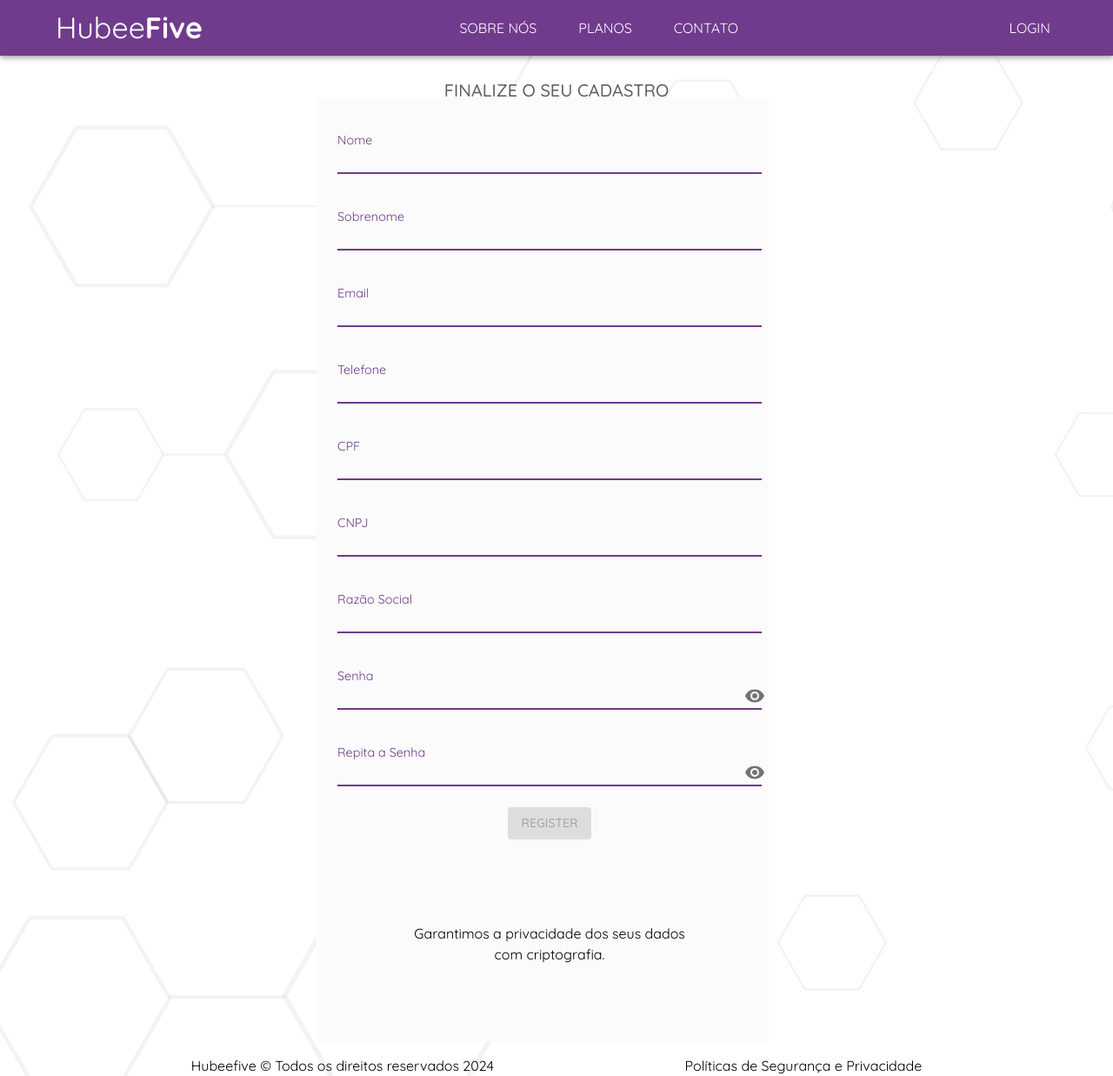
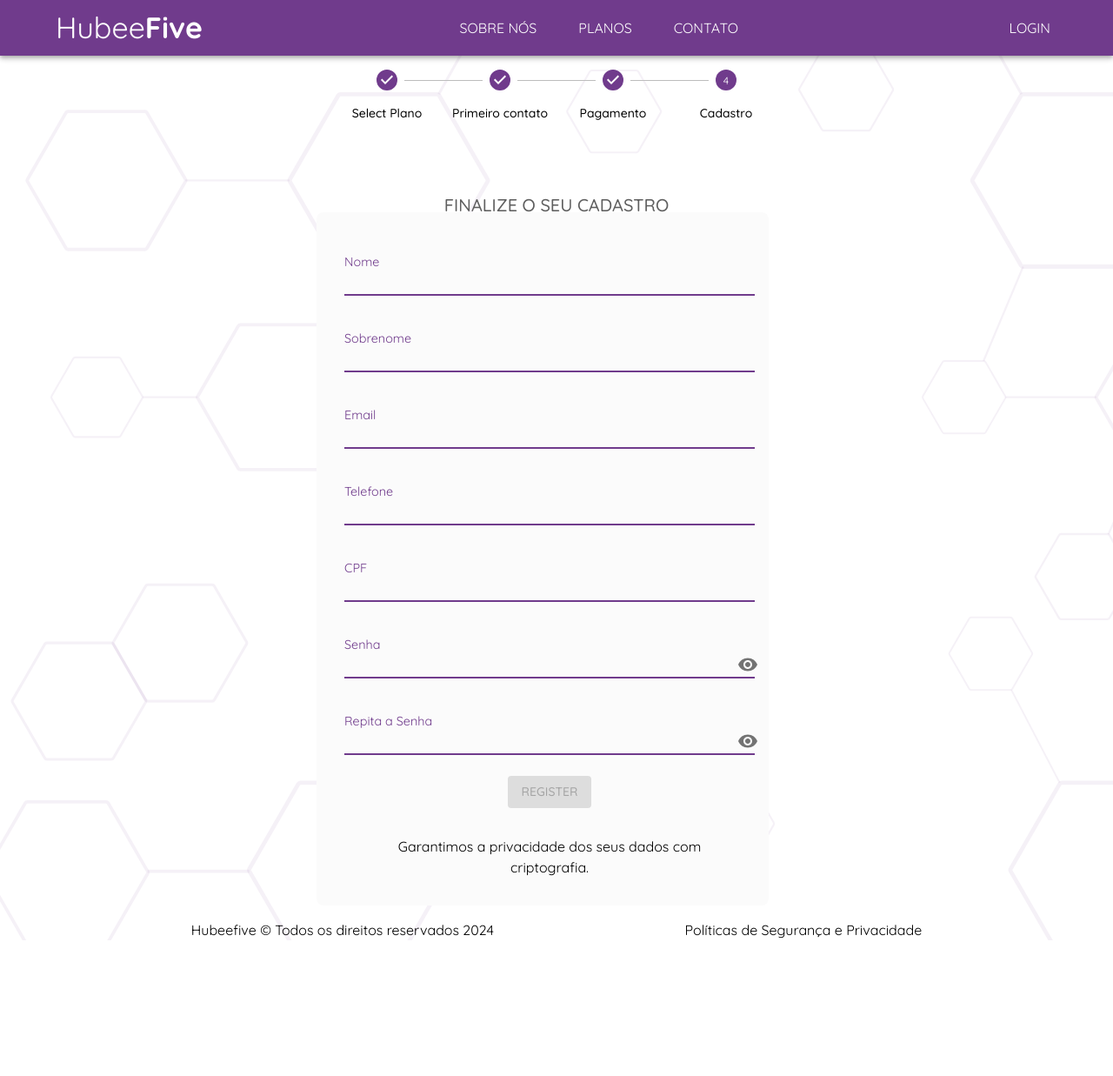
Before and after one commit to Diogozura/gerente-contas, a Next.js app: page /auth/cadastro in a window 1280 px wide. Shown: the whole page at 87% size. After the commit the page ends 1081 px from the top, so only its background shows below. Built offline with nearby package versions, Linux system fonts and the light colour scheme; a web font is replaced by a local one.

Commit message:
feat: step

```diff
--- a/src/screens/Auth/CadastroScreen/Form/index.tsx
+++ b/src/screens/Auth/CadastroScreen/Form/index.tsx
@@ -144,8 +144,8 @@ export default function RegisterForm() {
             xs={12}
             spacing={2}
             bgcolor={'background.paper'}
-            padding={1}
-            borderRadius={1}
+            padding={2}
+            borderRadius={2}
             textAlign={"center"}
           >
             <Grid item xs={12}>
@@ -200,7 +200,7 @@ export default function RegisterForm() {
               />
             </Grid>
 
-            <>
+{/*
               <Grid item xs={12}>
                 <CustomInput
                   label="CNPJ"
@@ -220,8 +220,8 @@ export default function RegisterForm() {
                   helperText={formErrors.razao_social}
                   error={!!formErrors.razao_social}
                 />
-              </Grid>
-            </>
+              </Grid> */}
+
 
             <Grid item xs={12}>
               <CustomInput
@@ -254,7 +254,7 @@ export default function RegisterForm() {
               </Button>
             </Grid>
             <Grid item xs={12} >
-              <Typography variant="body1" textAlign={"center"}p={10} component={"p"}>
+              <Typography variant="body1" textAlign={"center"} p={2} component={"p"}>
                 Garantimos a privacidade dos seus dados com criptografia.
               </Typography>
             </Grid>
--- a/src/screens/Auth/CadastroScreen/index.tsx
+++ b/src/screens/Auth/CadastroScreen/index.tsx
@@ -1,4 +1,4 @@
-import { Backdrop, Button, CircularProgress, Container, Grid, TextField, Typography } from "@mui/material";
+import { Backdrop, Box, Button, CircularProgress, Container, Grid, Step, StepLabel, Stepper, TextField, Typography } from "@mui/material";
 import { useRouter } from "next/router";
 import React from "react";
 import { toast } from "react-toastify";
@@ -11,6 +11,7 @@ import CadastroForm from "./Form";
 
 
 export default function CadastroScreen() {
+  const steps = ["Select Plano", "Primeiro contato", "Pagamento", "Cadastro"];
 
   return (
     <>
@@ -23,6 +24,15 @@ export default function CadastroScreen() {
           minHeight: "100vh",
         }}>
       <Grid  padding={2}>
+      <Box sx={{  mb: 10 }}>
+          <Stepper activeStep={3} alternativeLabel>
+            {steps.map((label) => (
+              <Step key={label}>
+                <StepLabel>{label}</StepLabel>
+              </Step>
+            ))}
+          </Stepper>
+        </Box>
       <Typography variant="h6" m={1} color={'text.secondary'} component={'h1'} textAlign={'center'}>FINALIZE O SEU CADASTRO</Typography>
 
       <CadastroForm />
```
Also changed, not shown: src/screens/Pay/Pagamento/index.tsx (+27 -23 lines), src/screens/Pay/Pedido/index.tsx (+7 -3 lines).
